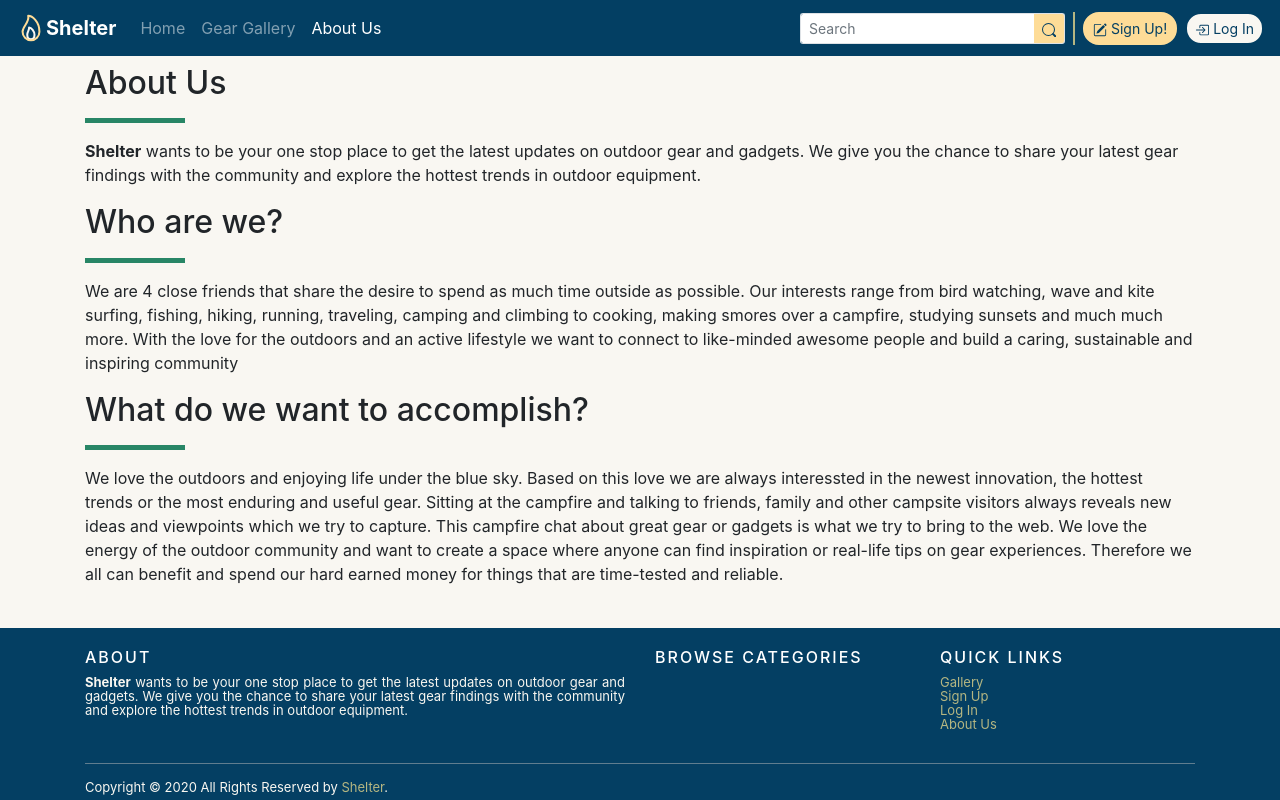
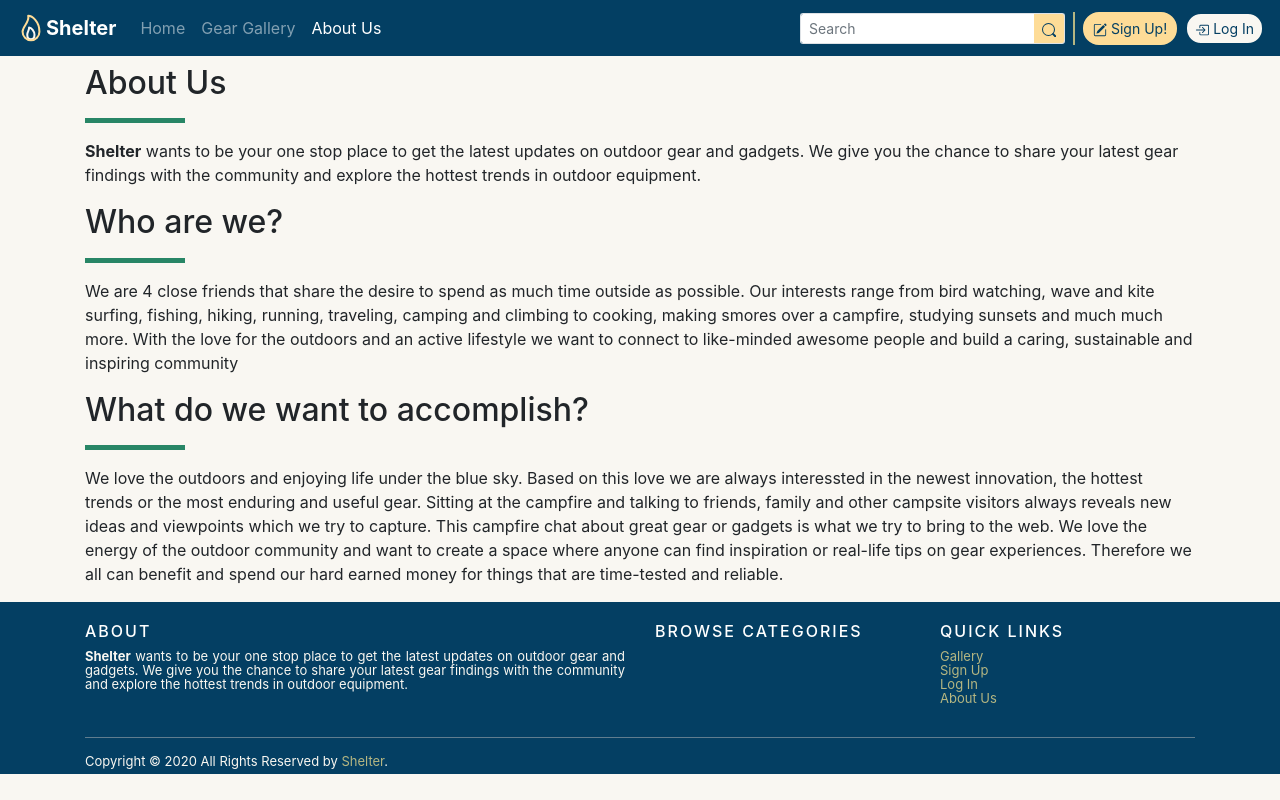
Before and after one commit to p0wen/shelter, a Flask app: page /about in a window 1280 px wide. Run offline with Flask 2, Linux system fonts and the light colour scheme; data that the repository does not hold is empty; some libraries are stand-ins or nearby versions.

Commit message:
fix: remove wrapper and close open div in form

```diff
--- a/templates/base.html
+++ b/templates/base.html
@@ -17,7 +17,7 @@
 </head>
 
 <body class="body-shelter">
-    <wrapper class="d-flex flex-column">
+    <div class="d-flex flex-column">
 		<!-- Navbar which gets build according to session state -->
 		<nav class="navbar sticky-top navbar-expand-lg navbar-dark nav-shelter">
 			<a class="navbar-brand"
@@ -55,6 +55,7 @@
                                         </span>
                                     </div>
                                 </div>
+                            </div>
                 </form>
             </div>
             <!-- Buttons for add gear and profile avatar if username is in session -->
@@ -155,7 +156,7 @@
         </div>
     </div>
     </footer>
-</wrapper>
+</div>
 
 <div class="text-center">
 
```
